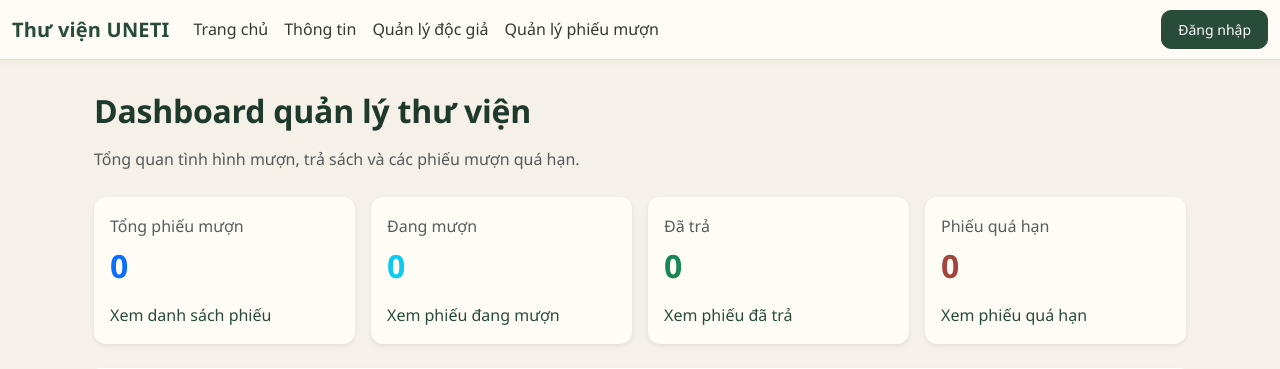
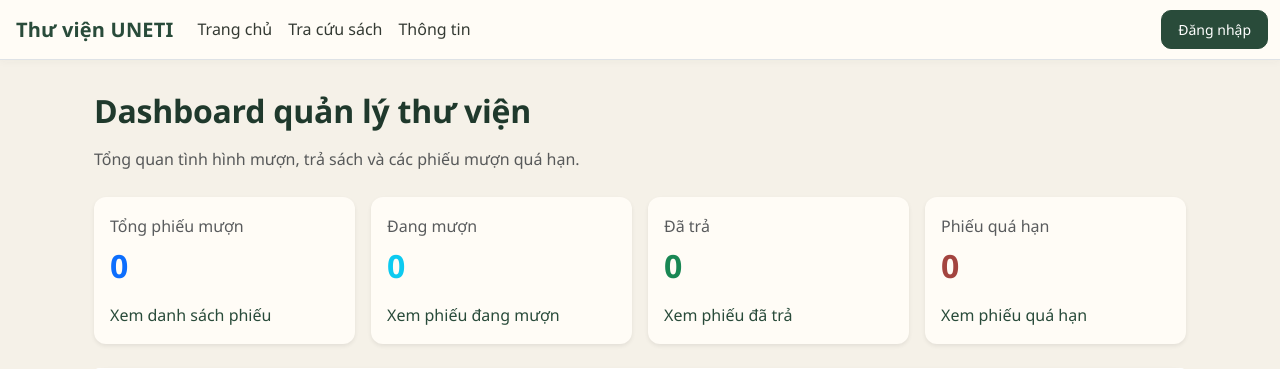
Before and after one commit to LgwMjnh/QuanLyThuVien_UNETI04_TI17A1HN, an ASP.NET Core app: page / in a window 1280 px wide. Shown: the top 369 px of the page. Run offline with ASP.NET Core 8, Linux system fonts and the light colour scheme; style sheets or scripts are compiled from the project's sources.

Commit message:
23103100060-VuHuyHoang- cap nhat layout menu phan quyen

```diff
--- a/Views/Shared/_Layout.cshtml
+++ b/Views/Shared/_Layout.cshtml
@@ -1,3 +1,4 @@
+@using QuanLyThuVien_UNETI04_TI17A1HN.Helpers
 <!DOCTYPE html>
 <html lang="en">
 <head>
@@ -21,7 +22,9 @@
         <header>
             <nav class="navbar navbar-expand-sm navbar-toggleable-sm navbar-light border-bottom mb-3">
                 <div class="container-fluid">
-                    <a class="navbar-brand" asp-area="" asp-controller="Home" asp-action="Index">Thư viện UNETI</a>
+                    <a class="navbar-brand fw-bold text-primary" asp-area="" asp-controller="Home" asp-action="Index">
+                        <i class="bi bi-book me-1"></i>Thư viện UNETI
+                    </a>
                     <button class="navbar-toggler" type="button" data-bs-toggle="collapse" data-bs-target=".navbar-collapse" aria-controls="navbarSupportedContent"
                             aria-expanded="false" aria-label="Toggle navigation">
                         <span class="navbar-toggler-icon"></span>
@@ -31,8 +34,15 @@
                             <li class="nav-item">
                                 <a class="nav-link text-dark" asp-controller="Home" asp-action="Index">Trang chủ</a>
                             </li>
+
+                            @* Menu dành riêng cho Admin *@
+                            @if (QuyenTruyCap.LaAdmin(Context))
+                            {
                                 <li class="nav-item">
-                                <a class="nav-link text-dark" asp-controller="Home" asp-action="Privacy">Thông tin</a>
+                                    <a class="nav-link text-dark" asp-controller="TheLoai" asp-action="Index">Thể loại</a>
+                                </li>
+                                <li class="nav-item">
+                                    <a class="nav-link text-dark" asp-controller="Sach" asp-action="Index">Quản lý sách</a>
                                 </li>
                                 <li class="nav-item">
                                     <a class="nav-link text-dark" asp-controller="DocGia" asp-action="Index">Quản lý độc giả</a>
@@ -40,19 +50,60 @@
                                 <li class="nav-item">
                                     <a class="nav-link text-dark" asp-controller="PhieuMuon" asp-action="Index">Quản lý phiếu mượn</a>
                                 </li>
+                                <li class="nav-item">
+                                    <a class="nav-link text-dark" asp-controller="MuonTra" asp-action="Index">Mượn trả</a>
+                                </li>
+                                <li class="nav-item">
+                                    <a class="nav-link text-dark" asp-controller="ThongKe" asp-action="Index">Thống kê</a>
+                                </li>
+                            }
+                            @* Menu dành riêng cho Độc giả *@
+                            else if (QuyenTruyCap.LaDocGia(Context))
+                            {
+                                <li class="nav-item">
+                                    <a class="nav-link text-dark" asp-controller="Sach" asp-action="Index">Tra cứu sách</a>
+                                </li>
+                                <li class="nav-item">
+                                    <a class="nav-link text-dark" asp-controller="PhieuMuon" asp-action="DangKy">Đăng ký mượn</a>
+                                </li>
+                                <li class="nav-item">
+                                    <a class="nav-link text-dark" asp-controller="PhieuMuon" asp-action="Index">Phiếu mượn của tôi</a>
+                                </li>
+                                <li class="nav-item">
+                                    <a class="nav-link text-dark" asp-controller="DocGia" asp-action="HoSo">Hồ sơ cá nhân</a>
+                                </li>
+                            }
+                            @* Menu dành cho Khách vãng lai (Chưa đăng nhập) *@
+                            else
+                            {
+                                <li class="nav-item">
+                                    <a class="nav-link text-dark" asp-controller="Sach" asp-action="Index">Tra cứu sách</a>
+                                </li>
+                                <li class="nav-item">
+                                    <a class="nav-link text-dark" asp-controller="Home" asp-action="Privacy">Thông tin</a>
+                                </li>
+                            }
                         </ul>
 
                         <ul class="navbar-nav align-items-sm-center">
-                            @if (Context.Session.GetInt32("MaTaiKhoan") != null)
+                            @if (QuyenTruyCap.DaDangNhap(Context))
                             {
-                                <li class="nav-item">
-                                    <span class="nav-link">
+                                <li class="nav-item me-2">
+                                    <span class="nav-link text-dark">
                                         Xin chào, <strong>@Context.Session.GetString("HoTen")</strong>
+                                        @if (QuyenTruyCap.LaAdmin(Context))
+                                        {
+                                            <span class="badge bg-danger ms-1">Admin</span>
+                                        }
+                                        else
+                                        {
+                                            <span class="badge bg-primary ms-1">Độc giả</span>
+                                        }
                                     </span>
                                 </li>
                                 <li class="nav-item ms-sm-2">
-                                    <form asp-controller="DangNhap" asp-action="DangXuat" method="post">
-                                        <button type="submit" class="btn btn-outline-primary btn-sm">
+                                    <form asp-controller="DangNhap" asp-action="DangXuat" method="post" class="d-inline">
+                                        <button type="submit" class="btn btn-outline-danger btn-sm">
                                             Đăng xuất
                                         </button>
                                     </form>
```
Lines whose indentation alone changed are shown as unchanged.
